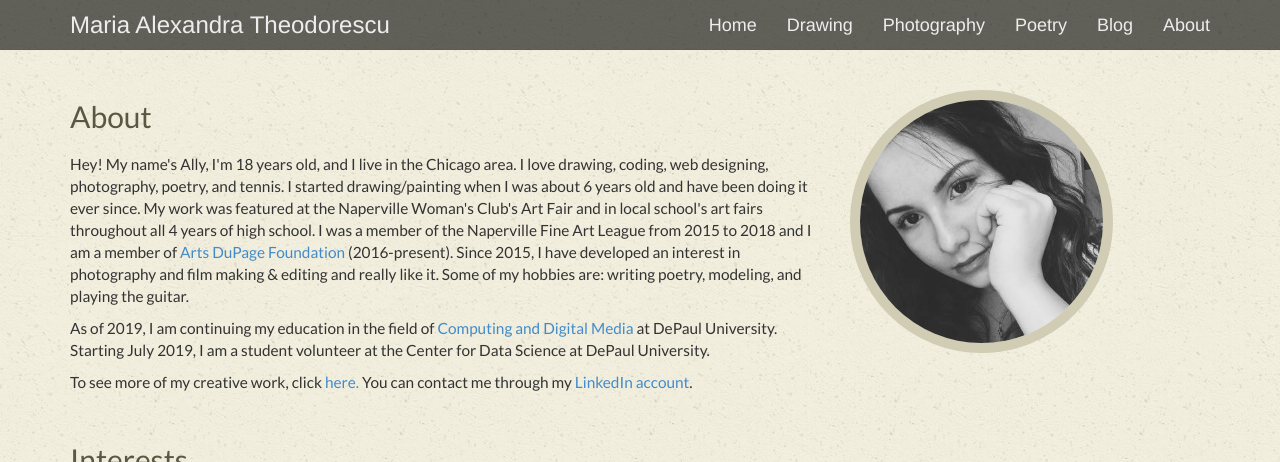
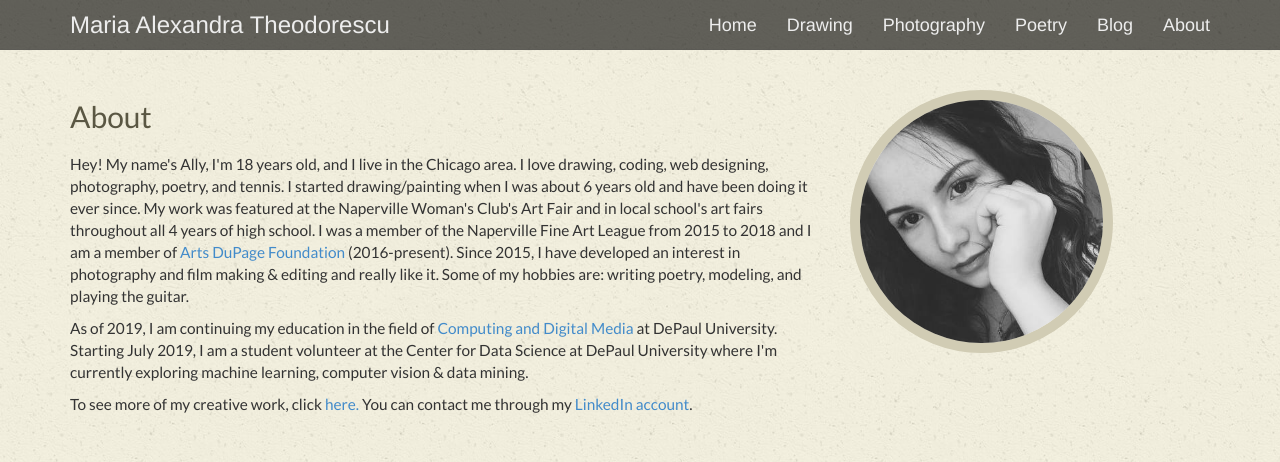
Before and after one commit to allyth/allyth, a Jekyll site: the page built from about.html, in a window 1280 px wide and 900 px high, cut to the strip 0-462 px from the top of the window. Built offline with Jekyll 4.4.1, drawn with Linux system fonts in a browser that asks for light colours; some web fonts are replaced.

Commit message:
Change about

```diff
--- a/about.html
+++ b/about.html
@@ -13,7 +13,7 @@ title: About
                     My work was featured at the Naperville Woman's Club's Art Fair and in local school's art fairs throughout all 4 years of high school.
                     I was a member of the Naperville Fine Art League from 2015 to 2018 and I am a member of <a href="http://www.artsdupage.org/">Arts DuPage Foundation</a> (2016-present).
                     Since 2015, I have developed an interest in photography and film making & editing and really like it. Some of my hobbies are: writing poetry, modeling, and playing the guitar.</p>
-                    <p> As of 2019, I am continuing my education in the field of <a href="https://www.cdm.depaul.edu/Pages/default.aspx">Computing and Digital Media</a> at DePaul University. Starting July 2019, I am a student volunteer at the Center for Data Science at DePaul University.</p>
+                    <p> As of 2019, I am continuing my education in the field of <a href="https://www.cdm.depaul.edu/Pages/default.aspx">Computing and Digital Media</a> at DePaul University. Starting July 2019, I am a student volunteer at the Center for Data Science at DePaul University where I'm currently exploring machine learning, computer vision & data mining.</p>
                     <p>To see more of my creative work, click <a href="https://www.instagram.com/oceanbluesoul/">here.</a> You can contact me through my <a href="http://www.linkedin.com/in/alexandra-theodorescu">LinkedIn account</a>.</p>
 
 
```
